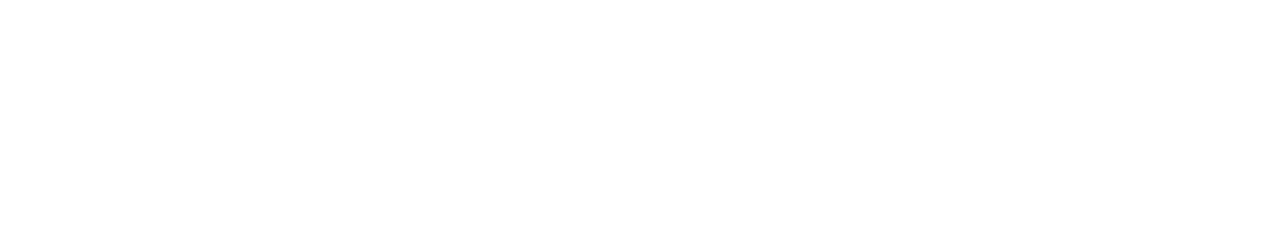
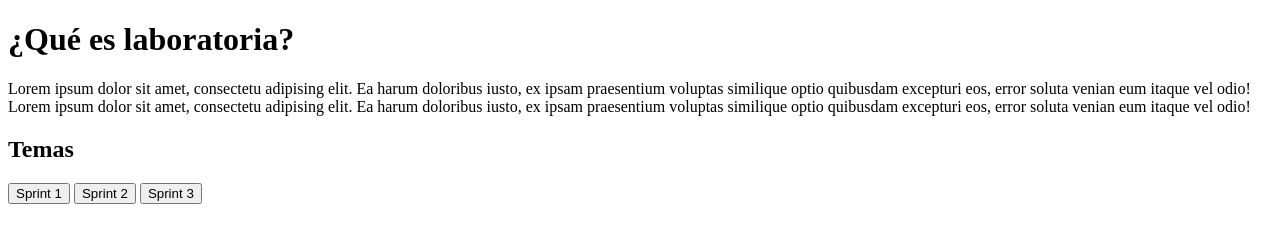
Before and after one commit to ely405/proyectoElCapitan_v.0.0.1, a plain HTML site: page index.html in a window 1280 px wide. Drawn offline with Linux system fonts and the light colour scheme.

Commit message:
primera edicion html

```diff
--- a/index.html
+++ b/index.html
@@ -7,6 +7,18 @@
   <title>El Capitán</title>
 </head>
 <body>
+  <div>
+    <h1>¿Qué es laboratoria?</h1>
+    <p>
+      Lorem ipsum dolor sit amet, consectetu adipising elit. Ea harum doloribus iusto, ex ipsam praesentium voluptas similique optio quibusdam excepturi eos, error soluta venian eum itaque vel odio! Lorem ipsum dolor sit amet, consectetu adipising elit. Ea harum doloribus iusto, ex ipsam praesentium voluptas similique optio quibusdam excepturi eos, error soluta venian eum itaque vel odio!
+    </p>
+  </div>
+  <div>
+    <h2>Temas</h2>
+    <button type="submit" name="sprint1">Sprint 1</button>
+    <button type="submit" name="sprint2">Sprint 2</button>
+    <button type="submit" name="sprint3">Sprint 3</button>
+  </div>
   <script type="text/javascript" src="assets/js/app.js"></script>
 </body>
 </html>
```
